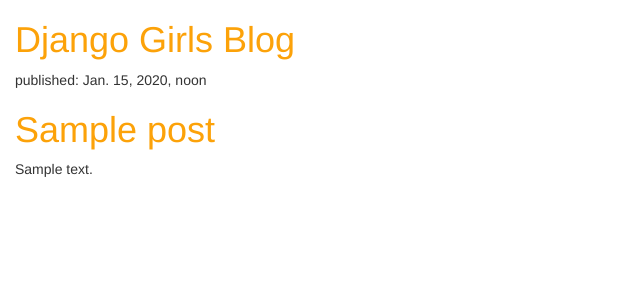
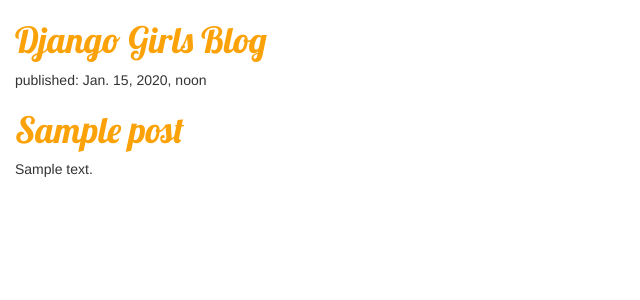
Before and after one commit to cr1w35/my-first-blog, a Django app: template blog/templates/blog/post_list.html in a window 1280 px wide. Shown: the top 300 px of the page, without its empty margins (0-640 px from the left). Run offline with Django 3.2, Linux system fonts and the light colour scheme; the template is opened without the code that fills it: values that come from a table or form of the project are taken from there, others are empty; tables that the repository leaves empty hold one stand-in row (values such as "Sample post"); some libraries are stand-ins or nearby versions.

Commit message:
Changed font

```diff
--- a/blog/static/css/blog.css
+++ b/blog/static/css/blog.css
@@ -1,5 +1,6 @@
 h1 a {
     color: #FCA209;
+    font-family: 'Lobster';
 }
 body {
     padding-left: 15px;
--- a/blog/templates/blog/post_list.html
+++ b/blog/templates/blog/post_list.html
@@ -5,6 +5,7 @@
         <link rel="stylesheet" href="//maxcdn.bootstrapcdn.com/bootstrap/3.2.0/css/bootstrap.min.css">
         <link rel="stylesheet" href="//maxcdn.bootstrapcdn.com/bootstrap/3.2.0/css/bootstrap-theme.min.css">
         <link rel="stylesheet" href="{% static 'css/blog.css' %}">
+        <link href="https://fonts.googleapis.com/css?family=Lobster&subset=latin,cyrillic" rel="stylesheet" type="text/css">
     </head>
     <body>
         <div>
```
